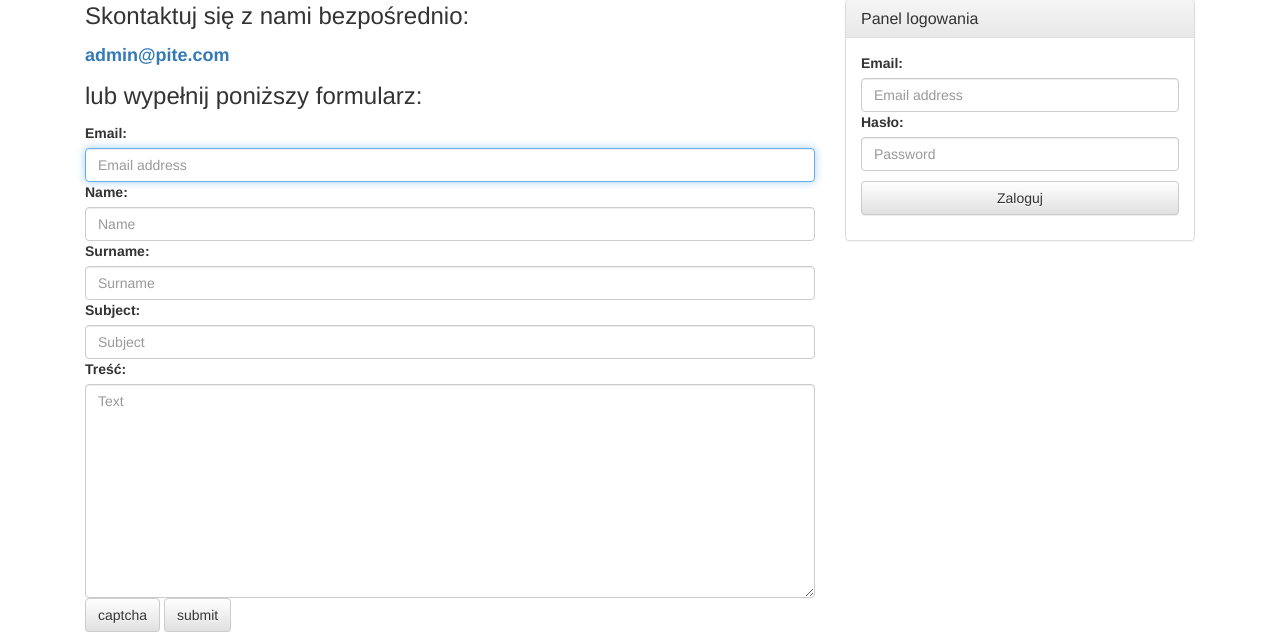
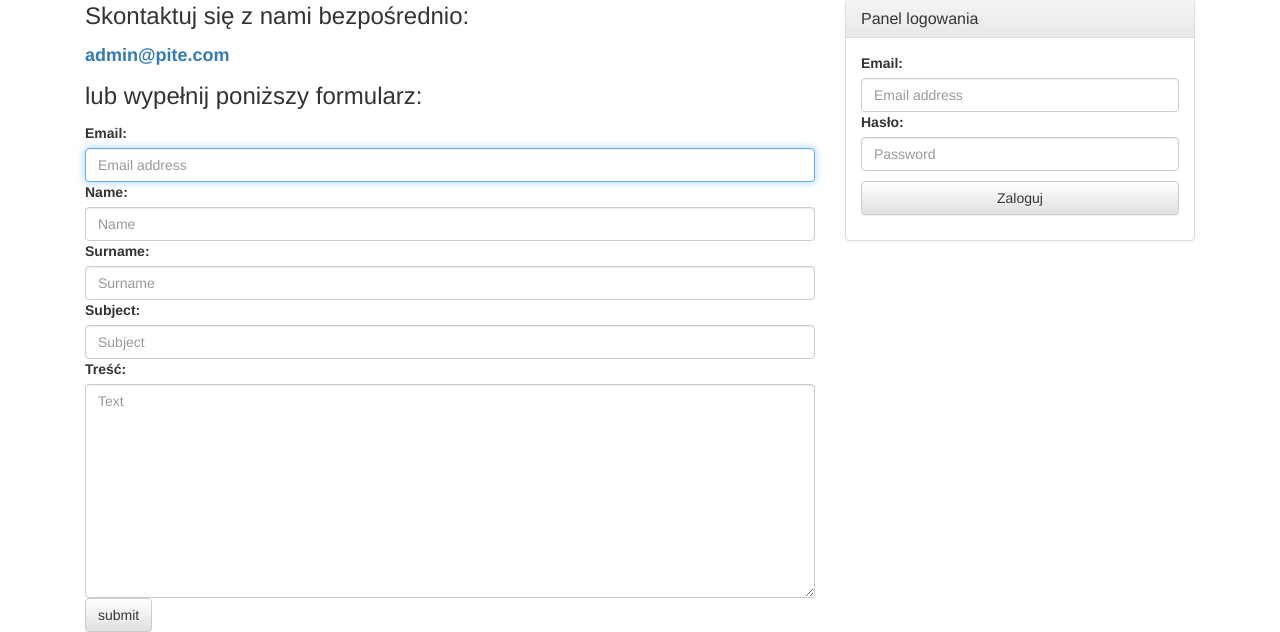
Before and after one commit to akucia/DJANGO_PITE_PROJECT, a Django app: page /contactManager in a window 1280 px wide. Shown: the part 251-883 px from the top of the page. Run offline with Django 3.2, Linux system fonts and the light colour scheme; some libraries are stand-ins or nearby versions.

Commit message:
small change in contact form

```diff
--- a/scheduler/templates/contact.html
+++ b/scheduler/templates/contact.html
@@ -87,8 +87,7 @@
 
         {{ form }}
 
-        <input type="submit" name="respond" value="captcha" class="btn btn-default navbar-bt"
-               onClick="return validate()"/>
+
         <input type="submit" name="respond" value="submit" class="btn btn-default navbar-bt"
                onClick="return validate()"/>
 </form>
```
